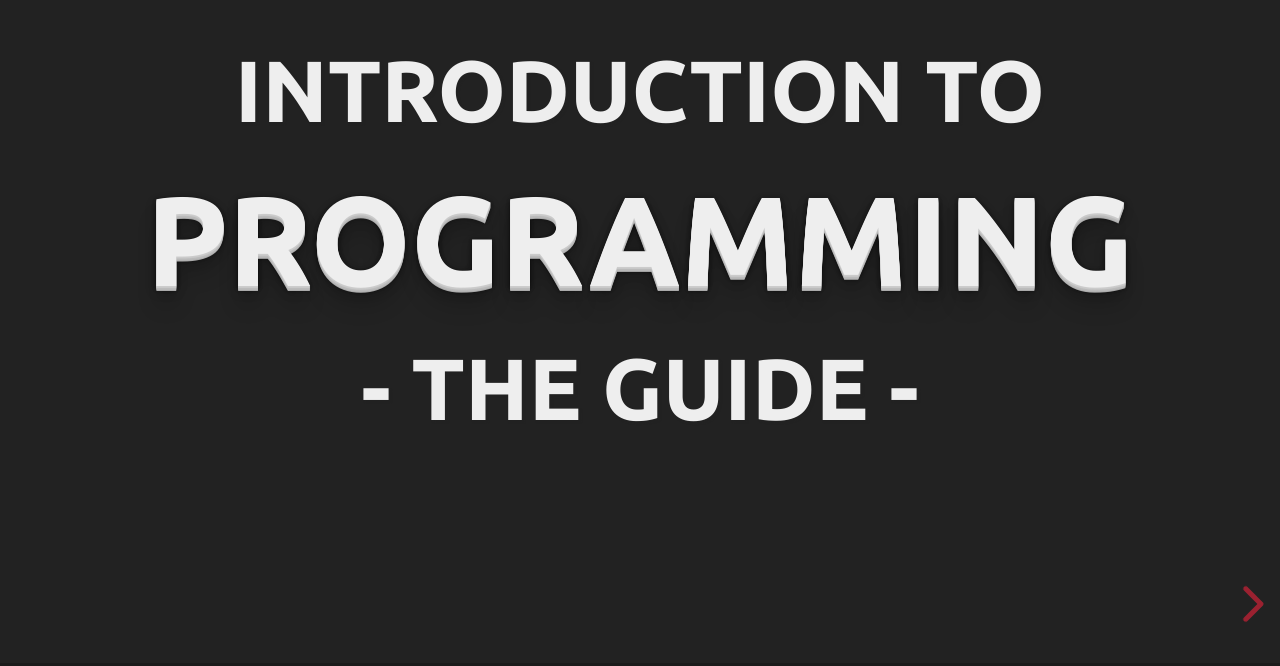
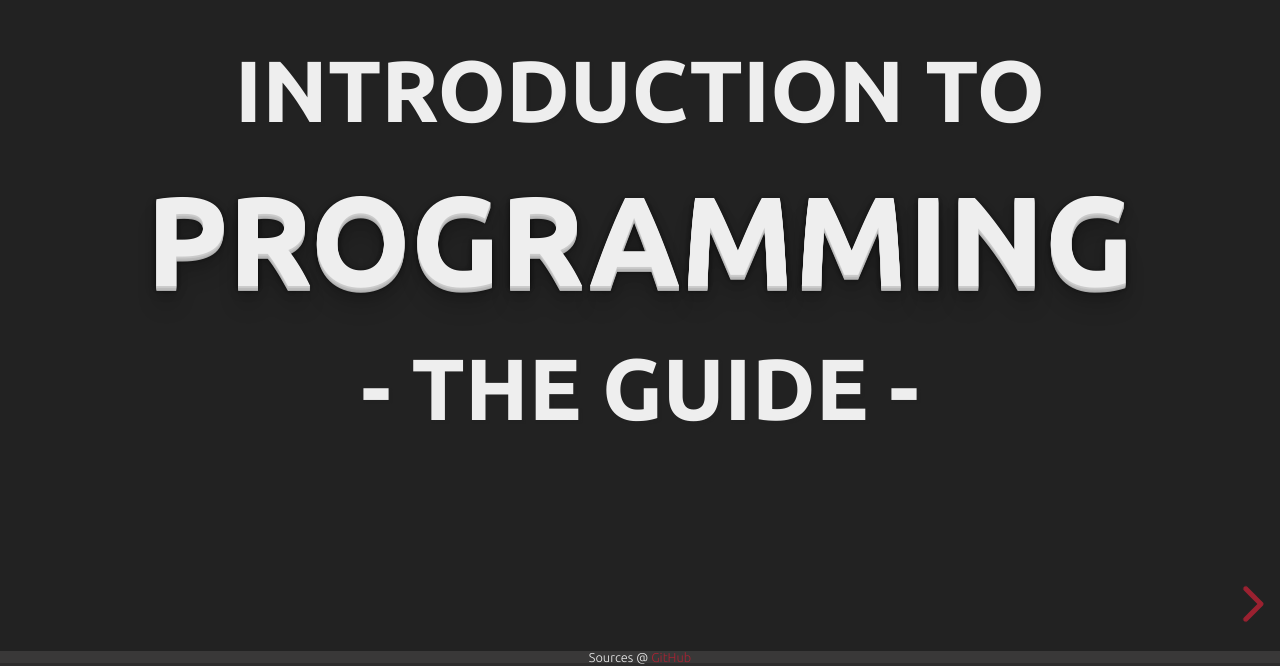
Before and after one commit to marcvanandel/programming-guide, a website: page docs/index.html in a window 1280 px wide. Shown: the part 134-800 px from the top of the page. Drawn offline with Linux system fonts and the light colour scheme.

Commit message:
footer added

```diff
--- a/docs/index.css
+++ b/docs/index.css
@@ -1,3 +1,15 @@
 .max100 {
     text-transform: lowercase;
 }
+
+.footer {
+    height: 1.2vw;
+    position: fixed;
+    bottom:0%;
+    width:100%;
+    background-color: #393838;
+    opacity: 1;
+    font-size: 1vw;
+    text-align: center;
+    z-index: 10;
+}
--- a/docs/index.html
+++ b/docs/index.html
@@ -245,6 +245,10 @@
           <h1>Git</h1>
         </section>
       </div>
+
+      <div class="footer">
+        Sources @ <a href="https://github.com/marcvanandel/programming-guide/blob/main/docs/index.html">GitHub</a>
+      </div>
     </div>
 
     <script src="dist/reveal.js"></script>
```
